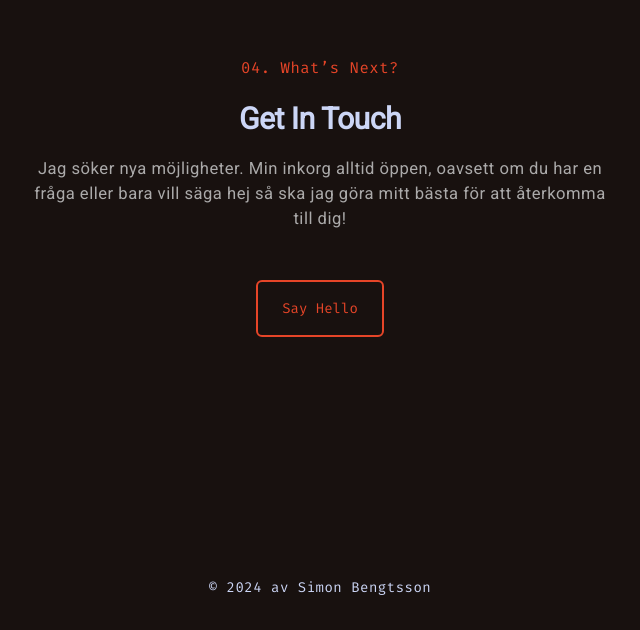
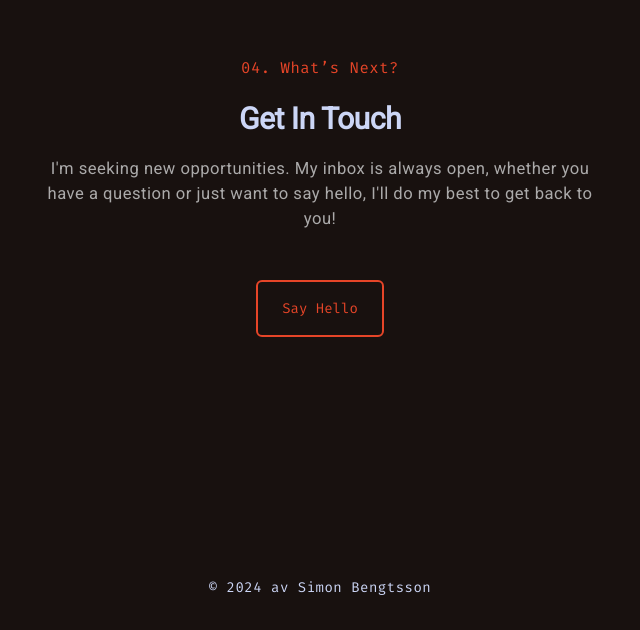
Before and after one commit to Sillen00/Portfolio_CV, a Next.js app: page / in a window 1280 px wide. Shown: the part 4960-5590 px from the top of the page, without its empty margins (320-960 px from the left). Built offline with nearby package versions, Linux system fonts and the light colour scheme.

Commit message:
contact section translated eng + swe done.

```diff
--- a/app/containers/home-page/Contact.tsx
+++ b/app/containers/home-page/Contact.tsx
@@ -1,18 +1,19 @@
 import OrangeOutlineBtn from "@/app/components/OrangeOutlineBtn";
 import Link from "next/link";
+import { useTranslation } from "react-i18next";
 
 const Contact = () => {
+  const { t } = useTranslation();
+
   return (
     <section className='max-w-screen-lg mx-auto pt-52 pb-60 px-6 md:px-28' id='contact'>
       <p className={"fira text-center text-secondary-color"}>04. What&rsquo;s Next?</p>
-      <h3 className='font-semibold text-center my-4'>Get In Touch</h3>
-      <p className='text-gray text-center pb-8 max-w-[580px] mx-auto'>
-        Jag söker nya möjligheter. Min inkorg alltid öppen, oavsett om du har en fråga eller bara vill säga hej så ska jag göra mitt bästa
-        för att återkomma till dig!
-      </p>
+      <h3 className='font-semibold text-center my-4'>{t("contact.getInTouch")}</h3>
+      <p className='text-gray text-center pb-8 max-w-[580px] mx-auto'>{t("contact.endingText")}</p>
+
       <div className='flex justify-center pt-4'>
         <Link href='mailto:simonbengtsson00@gmail.com' target='_blank'>
-          <OrangeOutlineBtn className='fira px-6 py-4'>Say Hello</OrangeOutlineBtn>
+          <OrangeOutlineBtn className='fira px-6 py-4'>{t("contact.contactMe")}</OrangeOutlineBtn>
         </Link>
       </div>
     </section>
--- a/app/services/translations/sv.json
+++ b/app/services/translations/sv.json
@@ -72,7 +72,7 @@
     "title": "04. What&rsquo;s next?",
     "getInTouch": "Kontakta Mig",
     "endingText": "Jag söker nya möjligheter. Min inkorg alltid öppen, oavsett om du har en fråga eller bara vill säga hej så ska jag göra mitt bästa för att återkomma till dig!",
-    "contactMe": "Säg hej"
+    "contactMe": "Maila Mig"
   },
   "footer": {
     "rightsReserved": "© 2024 av Simon Bengtsson"
```
